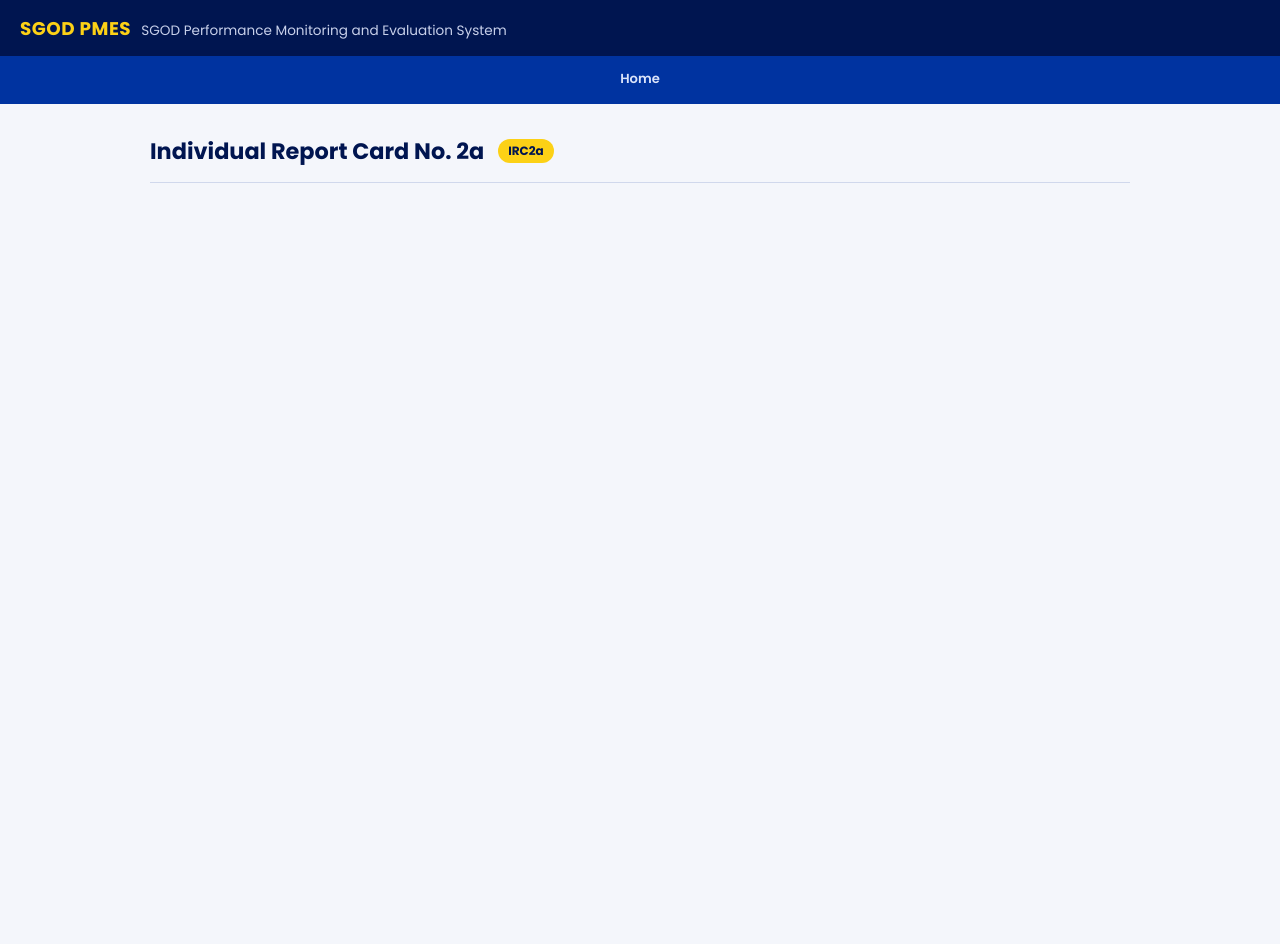
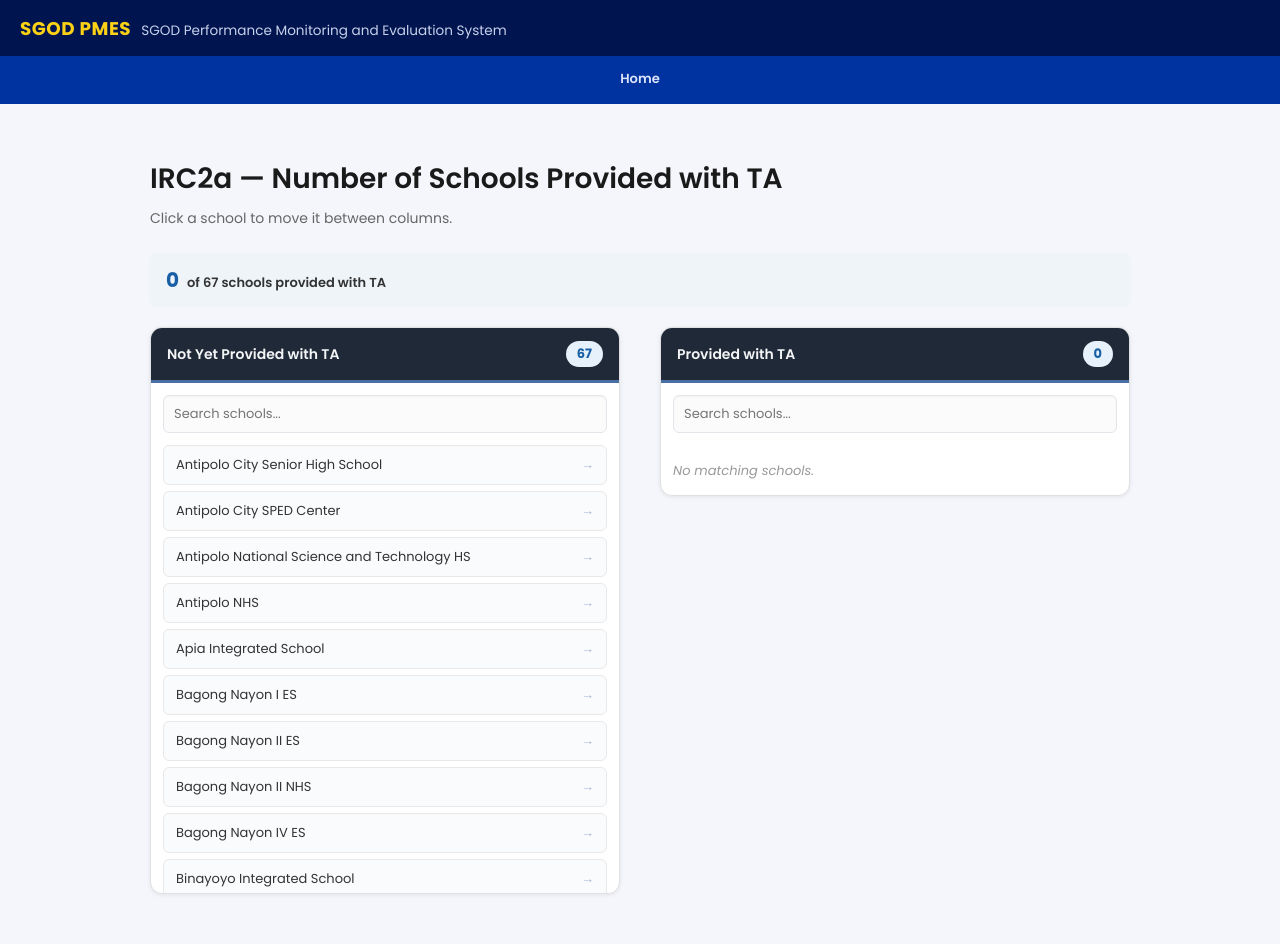
Before and after one commit to n-renz0801/Project-IRC, a Flask app: template templates/tabs/irc2a.html in a window 1280 px wide. Shown: the top 944 px of the page. Run offline with Flask 3, Linux system fonts and the light colour scheme; the template is opened without the code that fills it, so the values that code supplies are empty; some libraries are stand-ins or nearby versions.

Commit message:
implemented irc2a page

```diff
--- /dev/null
+++ b/static/css/irc2a.css
@@ -0,0 +1,217 @@
+/* IRC2a - Number of Schools Provided with TA - CSS Stylesheet */
+
+html {
+  scrollbar-width: none;
+  -ms-overflow-style: none;
+}
+
+html::-webkit-scrollbar {
+  display: none;
+}
+
+.irc2a-panel {
+  padding: 24px 0;
+}
+
+.irc2a-header {
+  margin-bottom: 24px;
+}
+
+.irc2a-header h2 {
+  font-size: 28px;
+  font-weight: 600;
+  margin: 0 0 8px 0;
+  color: #1a1a1a;
+}
+
+.irc2a-subtitle {
+  font-size: 14px;
+  color: #666;
+  margin: 0;
+  line-height: 1.5;
+}
+
+/* ---- summary bar --------------------------------------------------- */
+
+.irc2a-summary {
+  display: flex;
+  align-items: baseline;
+  gap: 8px;
+  padding: 12px 16px;
+  background: #eff4f9;
+  border-radius: 8px;
+  margin-bottom: 20px;
+}
+
+.irc2a-summary-value {
+  font-size: 20px;
+  font-weight: 700;
+  color: #185fa5;
+}
+
+.irc2a-summary-label {
+  font-size: 13px;
+  font-weight: 600;
+  color: #333;
+}
+
+/* ---- columns layout -------------------------------------------------- */
+
+.irc2a-columns {
+  display: grid;
+  grid-template-columns: 1fr auto 1fr;
+  gap: 20px;
+  align-items: start;
+}
+
+.irc2a-divider {
+  display: flex;
+  align-items: center;
+  justify-content: center;
+  height: 100%;
+  padding-top: 60px;
+  color: #a8b8d8;
+  font-size: 22px;
+}
+
+@media (max-width: 860px) {
+  .irc2a-columns {
+    grid-template-columns: 1fr;
+  }
+  .irc2a-divider {
+    display: none;
+  }
+}
+
+/* ---- individual column ------------------------------------------------ */
+
+.irc2a-column {
+  background: white;
+  border: 1px solid #e0e0e0;
+  border-radius: 12px;
+  box-shadow: 0 1px 4px rgba(0, 0, 0, 0.08);
+  overflow: hidden;
+  display: flex;
+  flex-direction: column;
+}
+
+.irc2a-column-header {
+  display: flex;
+  align-items: center;
+  justify-content: space-between;
+  padding: 13px 16px;
+  background: #1f2937;
+  border-bottom: 3px solid #4a6fa5;
+}
+
+.irc2a-column-header h3 {
+  font-size: 14px;
+  font-weight: 600;
+  margin: 0;
+  color: #f3f4f6;
+}
+
+.irc2a-count-badge {
+  display: inline-block;
+  font-weight: 700;
+  font-size: 13px;
+  color: #185fa5;
+  background: #e6f1fb;
+  padding: 3px 11px;
+  border-radius: 999px;
+  min-width: 1.6em;
+  text-align: center;
+}
+
+.irc2a-search-wrap {
+  padding: 12px 12px 0;
+}
+
+.irc2a-search {
+  width: 100%;
+  box-sizing: border-box;
+  padding: 8px 10px;
+  border: 1px solid #e2e5ea;
+  border-radius: 6px;
+  font-size: 13px;
+  background: #fbfbfc;
+  box-shadow: inset 0 1px 2px rgba(0, 0, 0, 0.04);
+}
+
+.irc2a-search:focus {
+  outline: none;
+  border-color: #4a6fa5;
+  background: white;
+  box-shadow: 0 0 0 3px rgba(74, 111, 165, 0.15);
+}
+
+/* ---- list & items ------------------------------------------------------ */
+
+.irc2a-list {
+  list-style: none;
+  margin: 0;
+  padding: 12px;
+  max-height: 460px;
+  overflow-y: auto;
+  display: flex;
+  flex-direction: column;
+  gap: 6px;
+}
+
+.irc2a-empty {
+  color: #999;
+  font-size: 13px;
+  font-style: italic;
+  padding: 4px 12px 14px;
+  margin: 0;
+}
+
+.irc2a-item {
+  display: flex;
+  align-items: center;
+  justify-content: space-between;
+  gap: 8px;
+  padding: 9px 12px;
+  border: 1px solid #e8e8e8;
+  border-radius: 6px;
+  background: #fafbfc;
+  font-size: 13px;
+  color: #333;
+  cursor: pointer;
+  user-select: none;
+  transition:
+    background-color 0.15s ease,
+    border-color 0.15s ease;
+}
+
+.irc2a-item:hover {
+  background: #f0f5ff;
+  border-color: #4a6fa5;
+}
+
+.irc2a-item:focus-visible {
+  outline: none;
+  border-color: #4a6fa5;
+  box-shadow: 0 0 0 3px rgba(74, 111, 165, 0.15);
+}
+
+.irc2a-item-action {
+  font-size: 13px;
+  color: #a8b8d8;
+  flex-shrink: 0;
+}
+
+.irc2a-column[data-status="unprovided"] .irc2a-item-action::before {
+  content: "\2192";
+}
+
+.irc2a-column[data-status="provided"] .irc2a-item-action::before {
+  content: "\2190";
+}
+
+/* Responsive */
+@media (max-width: 768px) {
+  .irc2a-header h2 {
+    font-size: 22px;
+  }
+}
--- /dev/null
+++ b/static/js/irc2a.js
@@ -0,0 +1,211 @@
+/* IRC2a - Number of Schools Provided with TA - JS */
+
+(function () {
+  "use strict";
+
+  // Constant master list — do not add/remove here at runtime.
+  const SCHOOLS = [
+    "Antipolo City Senior High School",
+    "Antipolo City SPED Center",
+    "Antipolo National Science and Technology HS",
+    "Antipolo NHS",
+    "Apia Integrated School",
+    "Bagong Nayon I ES",
+    "Bagong Nayon II ES",
+    "Bagong Nayon II NHS",
+    "Bagong Nayon IV ES",
+    "Binayoyo Integrated School",
+    "Cabading ES",
+    "Calawis ES",
+    "Calawis NHS",
+    "Canumay ES",
+    "Canumay NHS",
+    "Cupang ES",
+    "Cupang ES Annex",
+    "Cupang NHS",
+    "Dalig ES",
+    "Dalig NHS",
+    "Dela Paz ES",
+    "Dela Paz NHS",
+    "Inuman ES",
+    "Isaias S. Tapales ES",
+    "Jesus S. Cabarrus ES",
+    "Juan Sumulong ES",
+    "Kaila ES",
+    "Kaysakat ES",
+    "Kaysakat NHS",
+    "Knights of Columbus ES",
+    "Libis ES",
+    "Lores ES",
+    "Mambugan I ES",
+    "Mambugan II ES",
+    "Mambugan NHS",
+    "Marcelino M. Santos NHS",
+    "Maximo L. Gatlabayan MNHS",
+    "Mayamot ES",
+    "Mayamot NHS",
+    "Muntindilaw ES",
+    "Muntindilaw NHS",
+    "Nazarene Ville ES",
+    "Old Boso-Boso ES",
+    "Old Boso-Boso NHS",
+    "Paglitaw ES",
+    "Pantay ES",
+    "Peace Village ES",
+    "Peñafrancia ES",
+    "Peñafrancia ES Annex",
+    "Rizza ES",
+    "Rizza NHS",
+    "San Antonio Village ES",
+    "San Isidro ES",
+    "San Isidro NHS",
+    "San Jose NHS",
+    "San Joseph ES",
+    "San Juan NHS",
+    "San Luis ES",
+    "San Roque NHS",
+    "San Ysiro ES",
+    "Sapinit ES",
+    "Sta. Cruz ES",
+    "Sumilang ES",
+    "Taguete ES",
+    "Tanza ES",
+    "Teofila Z. Rovero MES",
+    "Upper Kilingan ES",
+  ];
+
+  /** @type {Record<string, "provided"|"unprovided">} */
+  let state = {};
+
+  const els = {};
+
+  function cacheEls() {
+    els.root = document.getElementById("irc2a-tab");
+    els.lists = {
+      unprovided: document.getElementById("unprovided-list"),
+      provided: document.getElementById("provided-list"),
+    };
+    els.empties = {
+      unprovided: document.getElementById("unprovided-empty"),
+      provided: document.getElementById("provided-empty"),
+    };
+    els.counts = {
+      unprovided: document.getElementById("unprovided-count"),
+      provided: document.getElementById("provided-count"),
+    };
+    els.searches = {
+      unprovided: document.getElementById("unprovided-search"),
+      provided: document.getElementById("provided-search"),
+    };
+    els.providedTotal = document.getElementById("irc2a-provided-count");
+    els.grandTotal = document.getElementById("irc2a-total-count");
+  }
+
+  function initState() {
+    // Everyone starts as "unprovided" every time the page loads.
+    state = {};
+    SCHOOLS.forEach((name) => {
+      state[name] = "unprovided";
+    });
+  }
+
+  function makeItem(name, status) {
+    const li = document.createElement("li");
+    li.className = "irc2a-item";
+    li.dataset.school = name;
+    li.tabIndex = 0;
+    li.setAttribute("role", "button");
+    li.setAttribute(
+      "aria-label",
+      status === "unprovided"
+        ? `${name}. Not yet provided with TA. Activate to mark as provided.`
+        : `${name}. Provided with TA. Activate to move back to not yet provided.`,
+    );
+
+    const nameSpan = document.createElement("span");
+    nameSpan.className = "irc2a-item-name";
+    nameSpan.textContent = name;
+
+    const actionSpan = document.createElement("span");
+    actionSpan.className = "irc2a-item-action";
+
+    li.appendChild(nameSpan);
+    li.appendChild(actionSpan);
+    return li;
+  }
+
+  function currentFilters() {
+    return {
+      unprovided: els.searches.unprovided.value,
+      provided: els.searches.provided.value,
+    };
+  }
+
+  function render(filterText) {
+    filterText = filterText || { unprovided: "", provided: "" };
+
+    const buckets = { unprovided: [], provided: [] };
+    SCHOOLS.forEach((name) => buckets[state[name]].push(name));
+
+    ["unprovided", "provided"].forEach((status) => {
+      const list = els.lists[status];
+      const query = (filterText[status] || "").trim().toLowerCase();
+      const names = buckets[status]
+        .slice()
+        .sort((a, b) => a.localeCompare(b))
+        .filter((name) => !query || name.toLowerCase().includes(query));
+
+      list.innerHTML = "";
+      const frag = document.createDocumentFragment();
+      names.forEach((name) => frag.appendChild(makeItem(name, status)));
+      list.appendChild(frag);
+
+      els.empties[status].hidden = names.length !== 0;
+      els.counts[status].textContent = String(buckets[status].length);
+    });
+
+    els.providedTotal.textContent = String(buckets.provided.length);
+    els.grandTotal.textContent = String(SCHOOLS.length);
+  }
+
+  function toggleSchool(name) {
+    state[name] = state[name] === "unprovided" ? "provided" : "unprovided";
+    render(currentFilters());
+  }
+
+  function onListClick(e) {
+    const item = e.target.closest(".irc2a-item");
+    if (!item) return;
+    toggleSchool(item.dataset.school);
+  }
+
+  function onListKeydown(e) {
+    if (e.key !== "Enter" && e.key !== " ") return;
+    const item = e.target.closest(".irc2a-item");
+    if (!item) return;
+    e.preventDefault();
+    toggleSchool(item.dataset.school);
+  }
+
+  function onSearchInput() {
+    render(currentFilters());
+  }
+
+  function init() {
+    cacheEls();
+    if (!els.root) return; // not on this page
+
+    initState();
+    render();
+
+    els.lists.unprovided.addEventListener("click", onListClick);
+    els.lists.provided.addEventListener("click", onListClick);
+    els.lists.unprovided.addEventListener("keydown", onListKeydown);
+    els.lists.provided.addEventListener("keydown", onListKeydown);
+
+    els.searches.unprovided.addEventListener("input", onSearchInput);
+    els.searches.provided.addEventListener("input", onSearchInput);
+  }
+
+  document.addEventListener("DOMContentLoaded", init);
+})();
--- a/templates/tabs/irc2a.html
+++ b/templates/tabs/irc2a.html
@@ -1,9 +1,79 @@
 {% extends "base.html" %} {% block title %}IRC2a - SGOD PMES{% endblock %} {%
 block content %}
-<div class="content__header">
-  <h1>Individual Report Card No. 2a</h1>
-  <span class="content__badge">IRC2a</span>
-</div>
 
-<div class="content__body"></div>
+<link
+  rel="stylesheet"
+  href="{{ url_for('static', filename='css/irc2a.css') }}"
+/>
+
+<section id="irc2a-tab" class="tab-panel irc2a-panel">
+  <div class="irc2a-header">
+    <h2>IRC2a &mdash; Number of Schools Provided with TA</h2>
+    <p class="irc2a-subtitle">Click a school to move it between columns.</p>
+  </div>
+
+  <!-- Summary -->
+  <div class="irc2a-summary">
+    <span class="irc2a-summary-value" id="irc2a-provided-count">0</span>
+    <span class="irc2a-summary-label"
+      >of <span id="irc2a-total-count">0</span> schools provided with TA</span
+    >
+  </div>
+
+  <!-- Two-column board -->
+  <div class="irc2a-columns">
+    <div class="irc2a-column" data-status="unprovided">
+      <div class="irc2a-column-header">
+        <h3>Not Yet Provided with TA</h3>
+        <span class="irc2a-count-badge" id="unprovided-count">0</span>
+      </div>
+      <div class="irc2a-search-wrap">
+        <input
+          type="search"
+          class="irc2a-search"
+          id="unprovided-search"
+          placeholder="Search schools..."
+          autocomplete="off"
+        />
+      </div>
+      <ul
+        class="irc2a-list"
+        id="unprovided-list"
+        aria-label="Schools not yet provided with TA"
+      ></ul>
+      <p class="irc2a-empty" id="unprovided-empty" hidden>
+        No matching schools.
+      </p>
+    </div>
+
+    <div class="irc2a-divider" aria-hidden="true">
+      <i class="ti ti-arrows-left-right"></i>
+    </div>
+
+    <div class="irc2a-column" data-status="provided">
+      <div class="irc2a-column-header">
+        <h3>Provided with TA</h3>
+        <span class="irc2a-count-badge" id="provided-count">0</span>
+      </div>
+      <div class="irc2a-search-wrap">
+        <input
+          type="search"
+          class="irc2a-search"
+          id="provided-search"
+          placeholder="Search schools..."
+          autocomplete="off"
+        />
+      </div>
+      <ul
+        class="irc2a-list"
+        id="provided-list"
+        aria-label="Schools provided with TA"
+      ></ul>
+      <p class="irc2a-empty" id="provided-empty" hidden>No matching schools.</p>
+    </div>
+  </div>
+</section>
+
+<script src="{{ url_for('static', filename='js/irc2a.js') }}"></script>
+
 {% endblock %}
```
Also changed, not shown: static/css/irc1a.css (+90 -34 lines), static/css/irc1b.css (+53 -35 lines).
